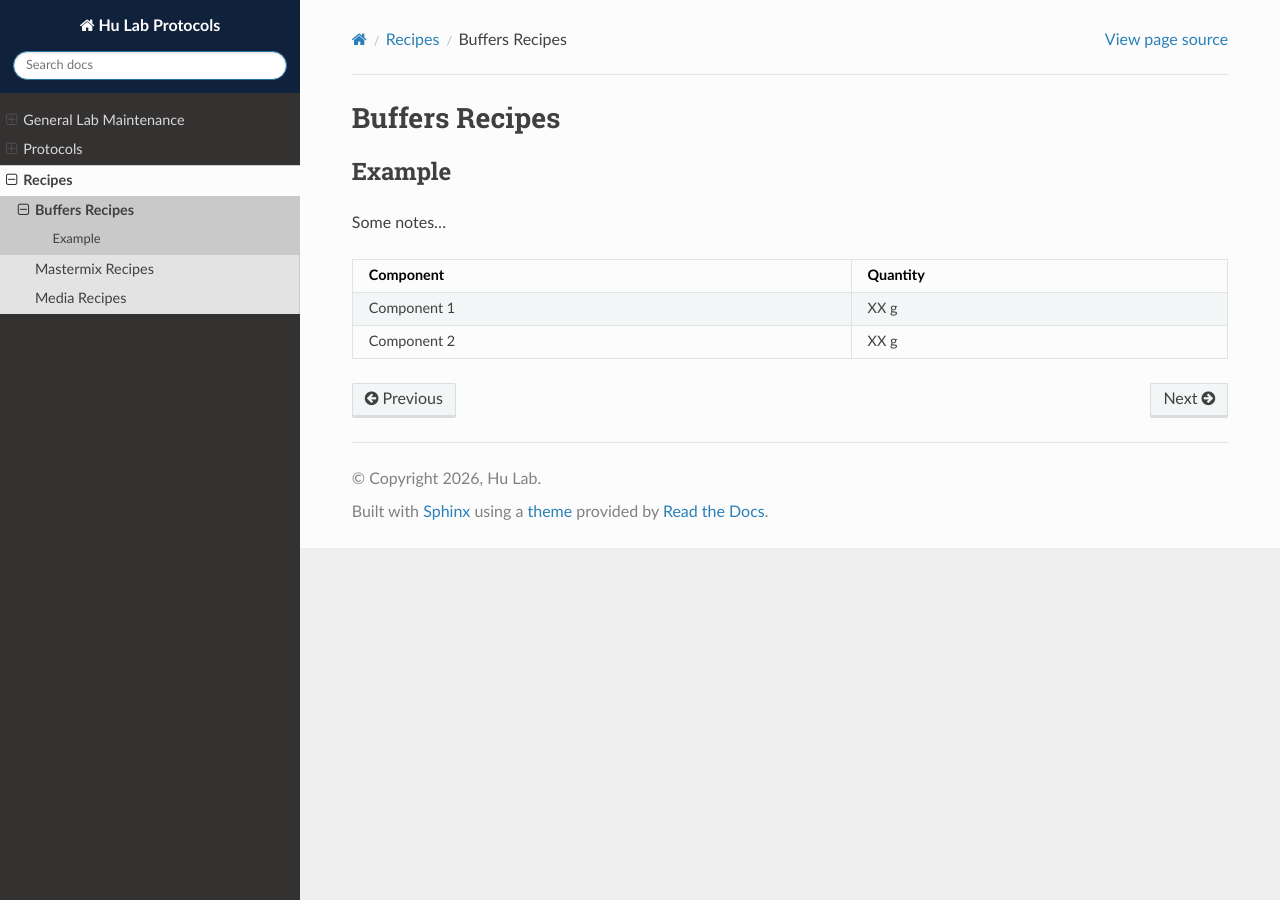
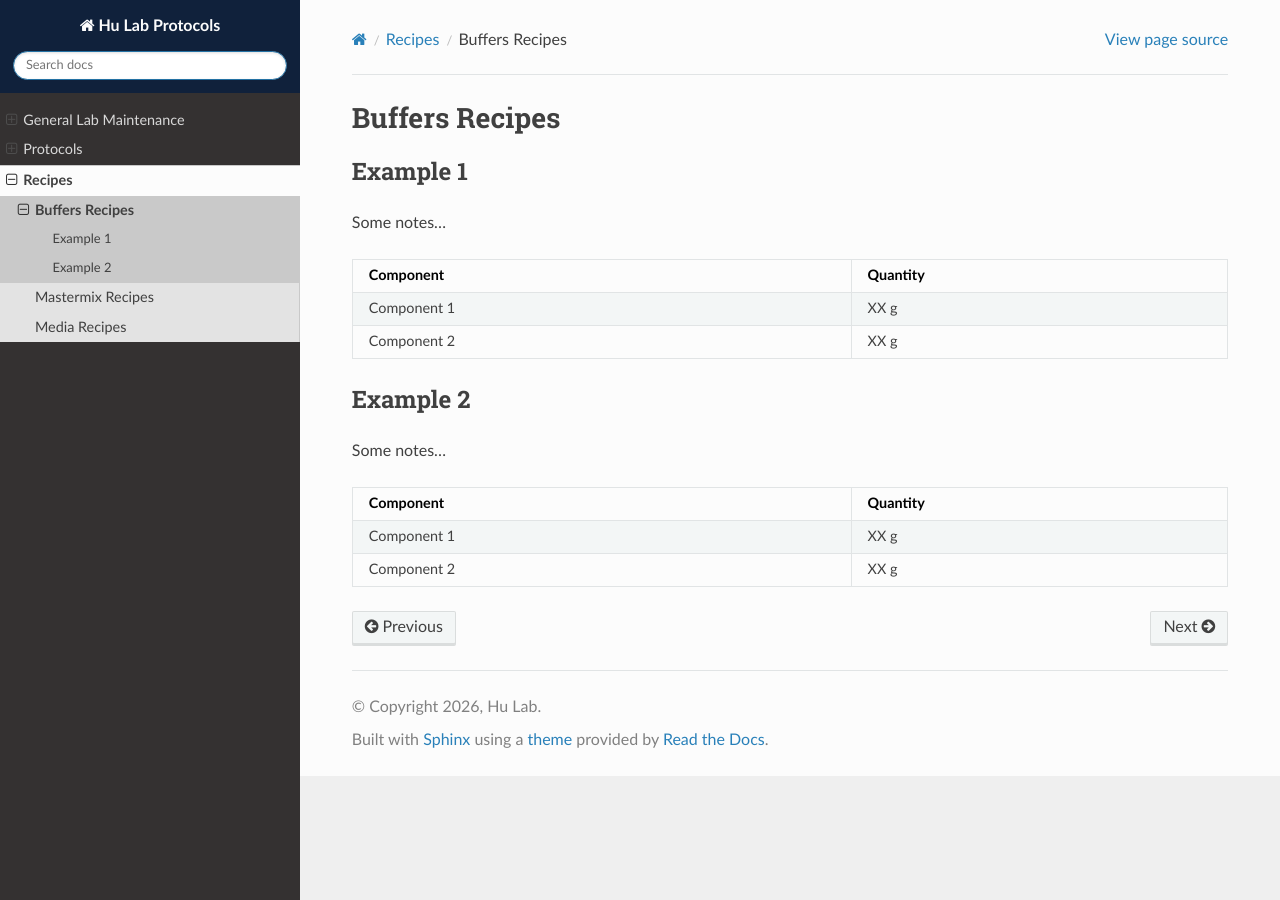
Before and after one commit to synbiosystems/Hu-Lab-Protocols, a Sphinx documentation site: the page built from docs/recipes/buffers.rst, in a window 1280 px wide. Built offline with Sphinx 7.4.7 and the Read the Docs theme 3.1.0, drawn with Linux system fonts in a browser that asks for light colours.

Commit message:
Update buffers.rst

```diff
--- a/docs/recipes/buffers.rst
+++ b/docs/recipes/buffers.rst
@@ -1,7 +1,7 @@
 Buffers Recipes
 ===============
 
-Example
+Example 1
 --------
 
 Some notes...
@@ -12,3 +12,15 @@ Component     Quantity
 Component 1   XX g
 Component 2   XX g
 ============  =========
+
+Example 2
+--------
+
+Some notes...
+
+============  =========
+Component     Quantity
+============  =========
+Component 1   XX g
+Component 2   XX g
+============  =========
```
